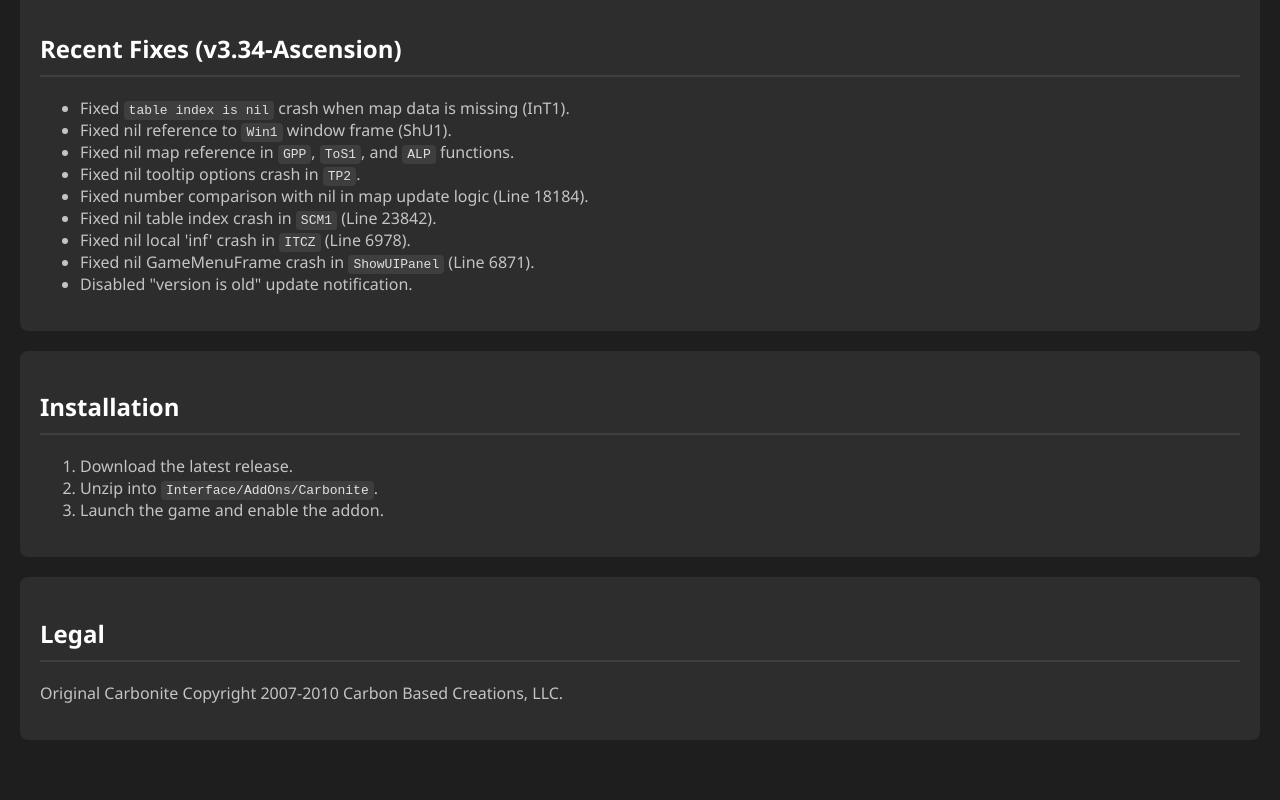
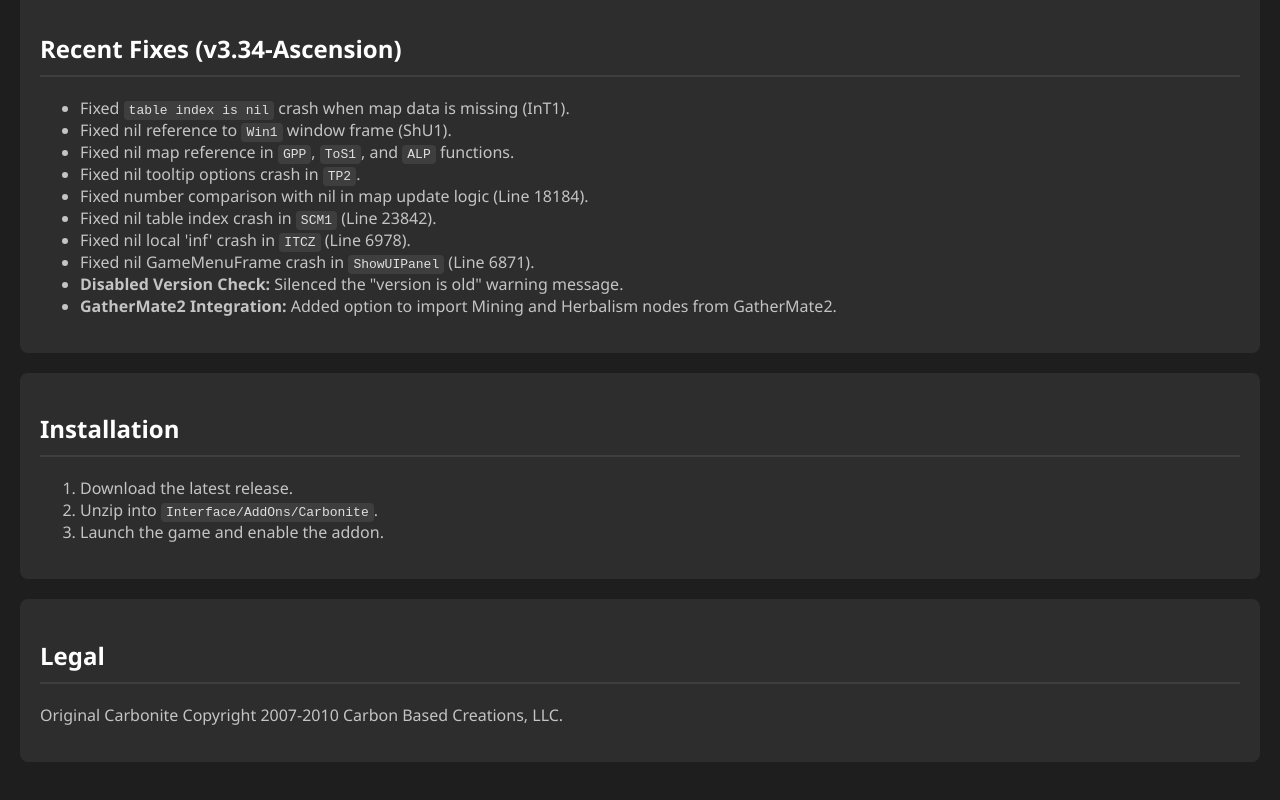
Before and after one commit to Xurkon/PA-Carbonite, a plain HTML site: page docs/index.html in a window 1280 px wide. Shown: the part 728-1528 px from the top of the page. Drawn offline with Linux system fonts and the light colour scheme.

Commit message:
Carbonite 3.34-Ascension: Fixes, GatherMate2 Integration, and Docs

```diff
--- a/docs/index.html
+++ b/docs/index.html
@@ -80,7 +80,10 @@
             <li>Fixed nil table index crash in <code>SCM1</code> (Line 23842).</li>
             <li>Fixed nil local 'inf' crash in <code>ITCZ</code> (Line 6978).</li>
             <li>Fixed nil GameMenuFrame crash in <code>ShowUIPanel</code> (Line 6871).</li>
-            <li>Disabled "version is old" update notification.</li>
+            <li><strong>Disabled Version Check:</strong> Silenced the "version is old" warning message.</li>
+            <li><strong>GatherMate2 Integration:</strong> Added option to import Mining and Herbalism nodes from
+                GatherMate2.</li>
+
 
         </ul>
 
```
Also changed, not shown: CarboniteLicenseAgreement.txt (deleted), CarboniteReadMe.txt (deleted), debug_version.txt (deleted), 2 other files.
